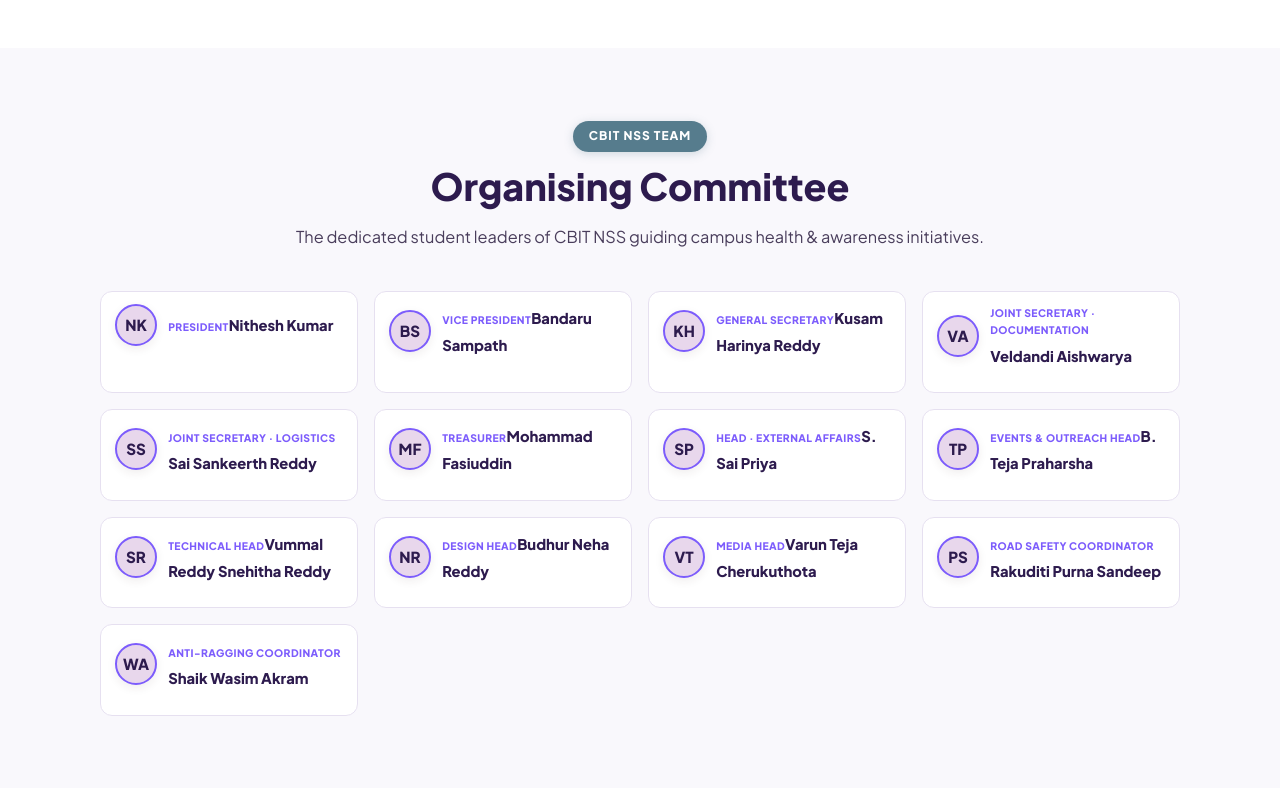
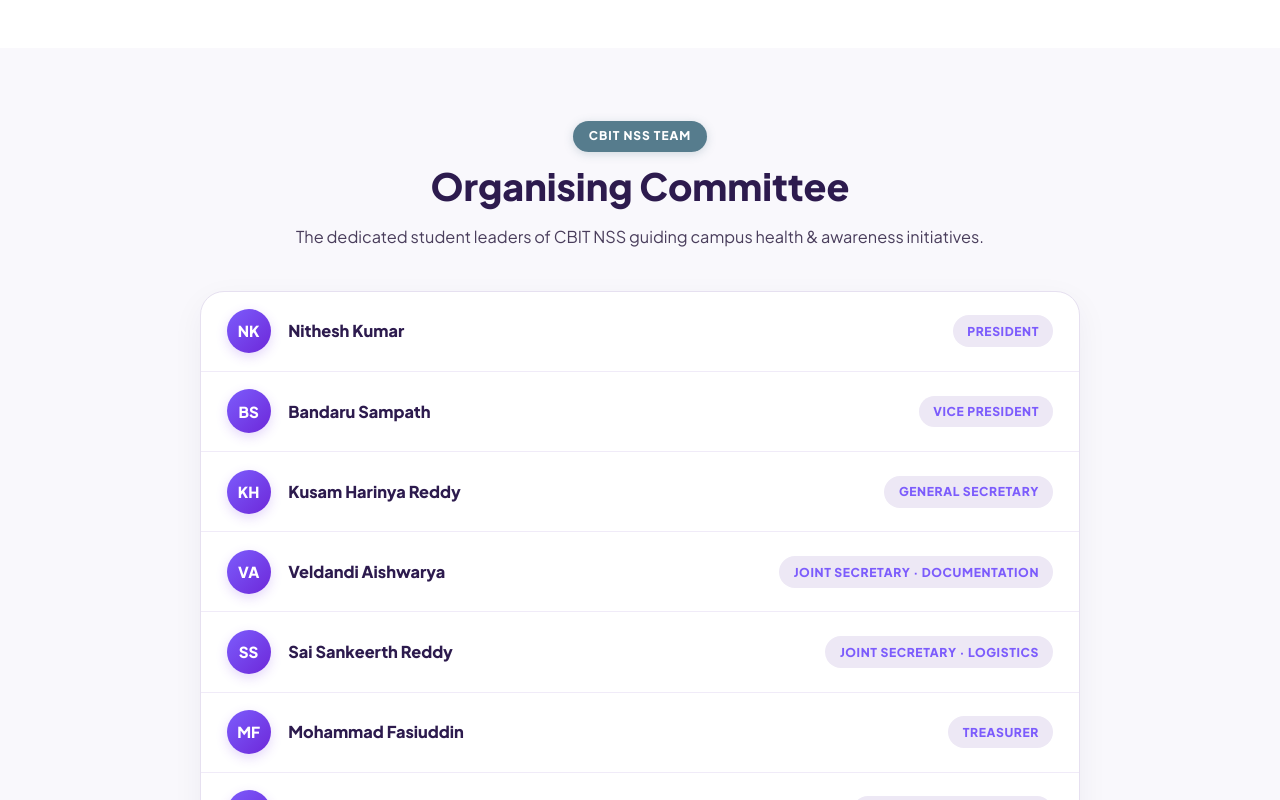
Before and after one commit to vroom0456/CBITNSS-World-PMOS-Day, a Next.js app: page /about in a window 1280 px wide. Shown: the part 1120-1920 px from the top of the page. Built offline with nearby package versions, Linux system fonts and the light colour scheme.

Commit message:
refactor(about): replace separate member blocks with a single clean, organized team list container

```diff
--- a/src/app/about/page.tsx
+++ b/src/app/about/page.tsx
@@ -85,25 +85,23 @@
           </div>
         </section>
 
-        {/* ── 03 TEAM DIRECTORY (UNIFIED GRID WITHOUT DIRECT CONTACTS) ── */}
+        {/* ── 03 TEAM DIRECTORY (ORGANIZED UNIFIED LIST) ── */}
         <section id="team" style={{ padding: 'clamp(2.5rem, 6vw, 4.5rem) 5%', background: 'var(--bg-main)' }} aria-labelledby="team-section">
-          <div style={{ maxWidth: '1080px', margin: '0 auto' }}>
+          <div style={{ maxWidth: '880px', margin: '0 auto' }}>
             <div className="heading-box reveal" style={{ textAlign: 'center', marginBottom: '2.5rem' }}>
               <span className="section-tag">CBIT NSS Team</span>
               <h2 id="team-section" className="section-title">Organising Committee</h2>
               <p className="section-desc">The dedicated student leaders of CBIT NSS guiding campus health &amp; awareness initiatives.</p>
             </div>
 
-            <div className="team-grid stagger-grid" role="list">
+            <div className="team-list-container reveal" role="list">
               {allTeamMembers.map((m) => (
-                <div key={m.id} className="member-card reveal" role="listitem">
-                  <div className="member-top">
-                    <div className="member-avatar" aria-hidden="true">{m.initials}</div>
-                    <div className="member-meta">
-                      <span className="role-pill">{m.role}</span>
-                      <strong className="name">{m.name}</strong>
-                    </div>
+                <div key={m.id} className="team-list-item" role="listitem">
+                  <div className="team-list-user">
+                    <div className="team-list-avatar" aria-hidden="true">{m.initials}</div>
+                    <strong className="team-list-name">{m.name}</strong>
                   </div>
+                  <span className="team-list-role">{m.role}</span>
                 </div>
               ))}
             </div>
--- a/src/app/globals.css
+++ b/src/app/globals.css
@@ -524,8 +524,76 @@
       box-shadow: 0 8px 20px rgba(37, 211, 102, 0.45) !important;
     }
 
-    /* TEAM — Compact, Sized Down Cards */
-    .team-grid{display:grid;grid-template-columns:repeat(auto-fill,minmax(min(100%, 210px),1fr));gap:1rem;margin-top:1rem;text-align:left;}
+    /* TEAM DIRECTORY — ORGANIZED UNIFIED LIST */
+    .team-list-container {
+      background: #FFFFFF;
+      border: 1.5px solid var(--border-light);
+      border-radius: var(--r-lg);
+      overflow: hidden;
+      box-shadow: 0 10px 32px rgba(45, 27, 78, 0.05);
+    }
+    .team-list-item {
+      display: flex;
+      align-items: center;
+      justify-content: space-between;
+      padding: 1.1rem 1.6rem;
+      border-bottom: 1px solid #F0EBF8;
+      transition: background 0.2s ease;
+    }
+    .team-list-item:last-child {
+      border-bottom: none;
+    }
+    .team-list-item:hover {
+      background: #F9F7FD;
+    }
+    .team-list-user {
+      display: flex;
+      align-items: center;
+      gap: 1.1rem;
+    }
+    .team-list-avatar {
+      width: 44px;
+      height: 44px;
+      border-radius: 50%;
+      background: linear-gradient(135deg, #7C5CFC, #6D28D9);
+      color: #FFFFFF;
+      font-size: 0.95rem;
+      font-weight: 800;
+      display: flex;
+      align-items: center;
+      justify-content: center;
+      flex-shrink: 0;
+      box-shadow: 0 4px 12px rgba(124, 58, 237, 0.2);
+    }
+    .team-list-name {
+      font-size: 1.02rem;
+      font-weight: 800;
+      color: var(--nss-navy);
+    }
+    .team-list-role {
+      font-size: 0.76rem;
+      font-weight: 800;
+      color: #7C5CFC;
+      background: #EDE8F5;
+      padding: 0.35rem 0.9rem;
+      border-radius: var(--r-pill);
+      text-transform: uppercase;
+      letter-spacing: 0.05em;
+      text-align: right;
+    }
+    @media(max-width: 650px) {
+      .team-list-item {
+        flex-direction: column;
+        align-items: flex-start;
+        gap: 0.6rem;
+        padding: 0.95rem 1.2rem;
+      }
+      .team-list-role {
+        align-self: flex-start;
+        font-size: 0.7rem;
+        padding: 0.25rem 0.75rem;
+      }
+    }
     .member-card{background:var(--card-white);border:1.5px solid var(--border-light);border-radius:var(--r-md);padding:1.1rem 1rem;transition:all 0.35s var(--ease-spring);position:relative;overflow:hidden;display:flex;flex-direction:column;justify-content:space-between;box-shadow:var(--shadow-soft);}
     .member-card::after{content:'';position:absolute;top:0;left:0;right:0;height:3px;background:linear-gradient(90deg,var(--nss-navy),var(--soft-teal-accent));transform:scaleX(0);transform-origin:left;transition:transform 0.35s var(--ease-out);}
     .member-card:hover{transform:translateY(-5px);border-color:rgba(86,124,141,0.25);box-shadow:0 8px 24px rgba(45,48,146,0.08);}
```
